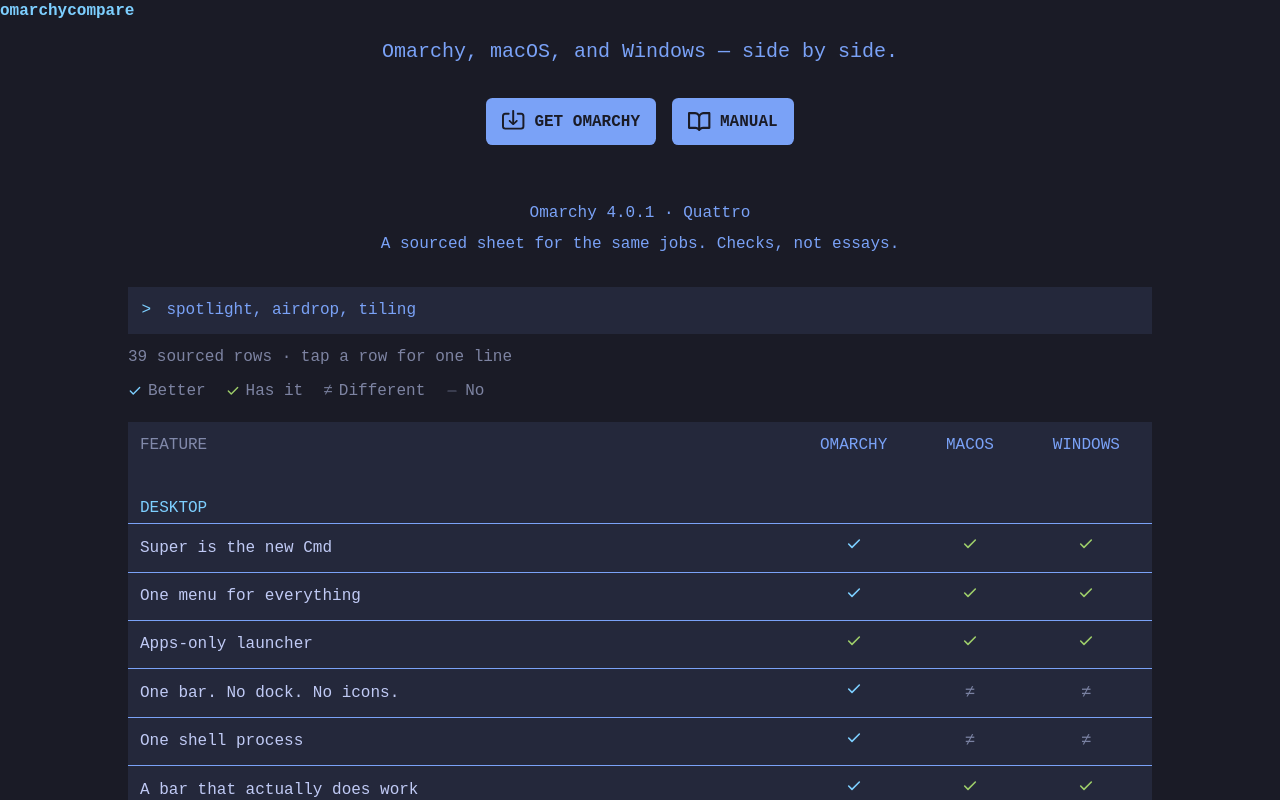
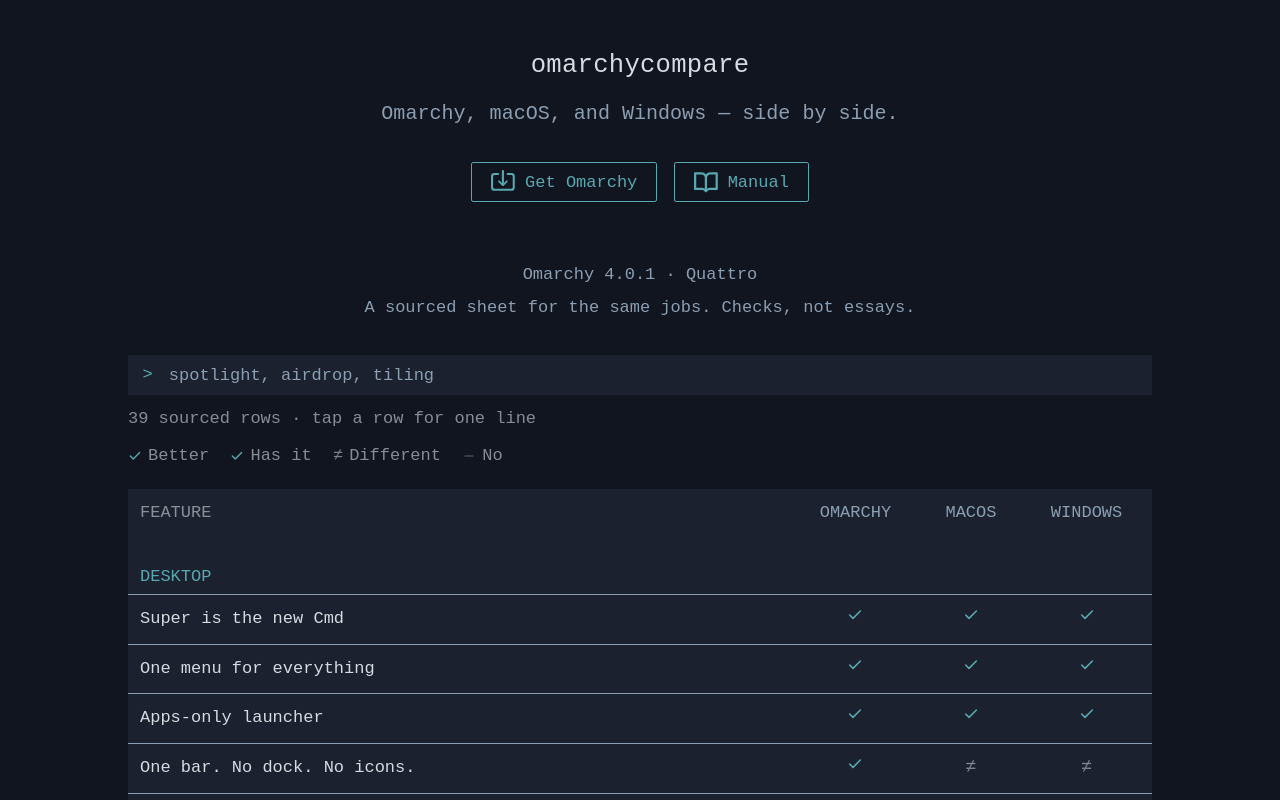
Before and after one commit to zachwilke/omarchycompare, a Next.js app: page / in a window 1280 px wide. Shown: the top 800 px of the page. Built offline with nearby package versions, Linux system fonts and the light colour scheme.

Commit message:
Apply the ink/teal fan-site stylesheet

```diff
--- a/app/globals.css
+++ b/app/globals.css
@@ -8,16 +8,17 @@
 @custom-variant dark (&:is(.dark *));
 
 :root {
-  --rgb-background-night: 26, 27, 38;
-  --rgb-background-storm: 36, 40, 59;
+  /* Neighboring ink palette — not omarchy.org night/blue/green/turquoise. */
+  --rgb-background-night: 17, 21, 31;
+  --rgb-background-storm: 27, 33, 46;
   --rgb-black: 0, 0, 0;
-  --rgb-green: 158, 206, 106;
-  --rgb-terminal-black: 65, 72, 104;
-  --rgb-terminal-blue: 122, 162, 247;
-  --rgb-terminal-cyan: 125, 207, 255;
-  --rgb-terminal-white: 192, 202, 245;
-  --rgb-turquoise: 180, 249, 248;
-  --rgb-white: 255, 255, 255;
+  --rgb-green: 88, 168, 176;
+  --rgb-terminal-black: 52, 60, 76;
+  --rgb-terminal-blue: 140, 158, 178;
+  --rgb-terminal-cyan: 88, 168, 176;
+  --rgb-terminal-white: 214, 218, 226;
+  --rgb-turquoise: 118, 190, 194;
+  --rgb-white: 236, 238, 242;
 
   --color-background-night: rgb(var(--rgb-background-night));
   --color-background-storm: rgb(var(--rgb-background-storm));
@@ -30,16 +31,16 @@
   --color-turquoise: rgb(var(--rgb-turquoise));
   --color-white: rgb(var(--rgb-white));
 
-  --border-color: rgb(var(--rgb-terminal-black) / 0.8);
+  --border-color: rgb(var(--rgb-terminal-black) / 0.85);
   --border-width: max(1px, 0.0625em);
 
   --font-family: "JetBrains Mono", monospace;
-  --font-size: clamp(0.625rem, 1.25vw, 1rem);
+  --font-size: clamp(0.6875rem, 1.35vw, 1.0625rem);
   --font-size-small: 80%;
-  --font-size-medium: 125%;
-  --font-size-large: 200%;
+  --font-size-medium: 118%;
+  --font-size-large: 180%;
 
-  --line-height: 1.4;
+  --line-height: 1.45;
 
   --space-small: 0.5em;
   --space-medium: 1em;
@@ -50,7 +51,7 @@
   --space-xxx-large: 5em;
   --space-xxxx-large: 6em;
 
-  --transition: 0.15s cubic-bezier(0.33, 1, 0.68, 1);
+  --transition: 0.15s ease-out;
 
   --background: var(--color-background-night);
   --foreground: var(--color-terminal-blue);
@@ -70,7 +71,7 @@
   --border: var(--border-color);
   --input: var(--border-color);
   --ring: var(--color-terminal-cyan);
-  --radius: 0.4em;
+  --radius: 0.125em;
 }
 
 @theme inline {
@@ -78,14 +79,14 @@
   --color-foreground: var(--foreground);
   --font-sans: var(--font-family);
   --font-mono: var(--font-family);
-  --color-night: rgb(26 27 38);
-  --color-storm: rgb(36 40 59);
-  --color-green: rgb(158 206 106);
-  --color-terminal-black: rgb(65 72 104);
-  --color-terminal-blue: rgb(122 162 247);
-  --color-terminal-cyan: rgb(125 207 255);
-  --color-terminal-white: rgb(192 202 245);
-  --color-turquoise: rgb(180 249 248);
+  --color-night: rgb(17 21 31);
+  --color-storm: rgb(27 33 46);
+  --color-green: rgb(88 168 176);
+  --color-terminal-black: rgb(52 60 76);
+  --color-terminal-blue: rgb(140 158 178);
+  --color-terminal-cyan: rgb(88 168 176);
+  --color-terminal-white: rgb(214 218 226);
+  --color-turquoise: rgb(118 190 194);
   --color-sidebar-ring: var(--ring);
   --color-sidebar-border: var(--border);
   --color-sidebar-accent-foreground: var(--accent-foreground);
@@ -110,10 +111,10 @@
   --color-popover: var(--popover);
   --color-card-foreground: var(--card-foreground);
   --color-card: var(--card);
-  --radius-sm: 0.4em;
-  --radius-md: 0.4em;
-  --radius-lg: 0.4em;
-  --radius-xl: 0.4em;
+  --radius-sm: 0.125em;
+  --radius-md: 0.125em;
+  --radius-lg: 0.2em;
+  --radius-xl: 0.2em;
 }
 
 @layer base {
@@ -163,44 +164,28 @@
   overflow-x: hidden;
 }
 
-/* Official Omarchy ASCII wordmark — Manual-scale, not the homepage masthead. */
-.omarchy-pre {
+.site-wordmark {
   display: grid;
   margin-top: var(--space-x-large);
-  padding-inline: var(--space-medium);
+  padding-inline: var(--space-large);
 }
 
-.omarchy-pre a {
-  color: var(--color-green);
+.site-wordmark a {
+  color: var(--color-terminal-white);
+  font-size: clamp(1.15rem, 2.8vw, 1.6rem);
   font-weight: 400;
   justify-self: center;
+  letter-spacing: 0.01em;
+  line-height: 1.2;
   text-decoration: none;
-  width: 100%;
-}
-
-.omarchy-pre pre {
-  color: var(--color-green);
-  font-family: var(--font-family);
-  font-size: clamp(0.34rem, 1.1vw, 0.62rem);
-  font-weight: 400;
-  justify-self: center;
-  letter-spacing: -0.0425em;
-  line-height: 1.09375;
-  margin: 0 auto;
-  overflow-x: hidden;
-  text-align: center;
-  transition: color var(--transition);
-  white-space: pre;
-  width: 100%;
 }
 
 @media (hover: hover) {
-  .omarchy-pre a:hover pre {
-    color: var(--color-turquoise);
+  .site-wordmark a:hover {
+    color: var(--color-terminal-cyan);
   }
 }
 
-/* One-line header under the wordmark, then content — same rhythm as omarchy.org. */
 .omarchy-header {
   display: grid;
   margin-top: var(--space-medium);
@@ -231,7 +216,7 @@
 }
 
 @media (min-width: 64em) {
-  .omarchy-pre,
+  .site-wordmark,
   .omarchy-header,
   .omarchy-nav {
     padding-inline: var(--space-xx-large);
@@ -245,26 +230,20 @@
 
 .omarchy-button {
   align-items: center;
-  background: var(--color-terminal-blue);
-  border: none;
-  border-radius: 0.4em;
-  box-shadow:
-    0 1px 0 0 rgb(var(--rgb-black) / 0.1),
-    0 0.2em 1.2em -0.4em rgb(var(--rgb-black) / 0.2),
-    0 0.4em 2em -0.8em rgb(var(--rgb-black) / 0.3),
-    0 0.4em 0.4em -0.8em rgb(var(--rgb-black) / 0.4),
-    0 0.8em 0.8em -1.2em rgb(var(--rgb-black) / 0.5),
-    0 1.2em 1.2em -1.6em rgb(var(--rgb-black) / 0.6);
-  color: var(--color-background-night);
+  background: transparent;
+  border: var(--border-width) solid var(--color-terminal-cyan);
+  border-radius: 0.125em;
+  box-shadow: none;
+  color: var(--color-terminal-cyan);
   cursor: pointer;
   display: flex;
-  font-weight: 700;
+  font-weight: 400;
   gap: 1ch;
-  height: 2.9em;
+  height: 2.35em;
   line-height: 1;
-  padding-inline: var(--space-medium);
+  padding-inline: 1.1em;
   text-decoration: none;
-  text-transform: uppercase;
+  text-transform: none;
   transition:
     background var(--transition),
     color var(--transition);
@@ -283,7 +262,7 @@
 
 @media (hover: hover) {
   .omarchy-button:hover {
-    background: var(--color-turquoise);
+    background: var(--color-terminal-cyan);
     color: var(--color-background-night);
   }
 }
@@ -313,7 +292,7 @@
   font-family: inherit;
   font-size: 1em;
   font-weight: 300;
-  height: 2.9em;
+  height: 2.4em;
   max-width: 100%;
   min-width: 0;
   outline: none;
@@ -354,56 +333,11 @@
   margin-inline: 1ch;
 }
 
-.omarchy-footer__icon {
-  color: inherit;
-  display: inline-block;
-  font-weight: inherit;
-  text-decoration: none;
-}
-
-.omarchy-footer__icon img {
-  display: inline-block;
-  height: 1.15em;
-  pointer-events: none;
-  vertical-align: -0.2em;
-  width: 1.15em;
-}
-
-.omarchy-footer__icon strong,
-.omarchy-footer strong {
-  color: var(--color-terminal-cyan);
-  display: inline-block;
-  font-weight: 700;
-}
-
-.omarchy-footer__icon strong {
-  margin-left: 0.4em;
-}
-
 .omarchy-footer__disclaimer {
-  color: rgb(var(--rgb-terminal-white) / 0.5);
-  font-weight: 300;
-  max-width: 46ch;
+  color: rgb(var(--rgb-terminal-white) / 0.72);
+  font-weight: 400;
+  max-width: 48ch;
   justify-self: center;
-}
-
-@media (hover: hover) {
-  .omarchy-footer__icon strong,
-  .omarchy-footer a strong {
-    transition: color var(--transition);
-  }
-
-  .omarchy-footer__icon:hover,
-  .omarchy-footer__icon:focus {
-    color: inherit;
-  }
-
-  .omarchy-footer__icon:hover strong,
-  .omarchy-footer__icon:focus strong,
-  .omarchy-footer a:hover strong,
-  .omarchy-footer a:focus strong {
-    color: var(--color-white);
-  }
 }
 
 .compare-toolbar {
@@ -493,7 +427,7 @@
     display: none;
   }
 
-  .omarchy-pre {
+  .site-wordmark {
     margin-top: var(--space-large);
   }
 
```
